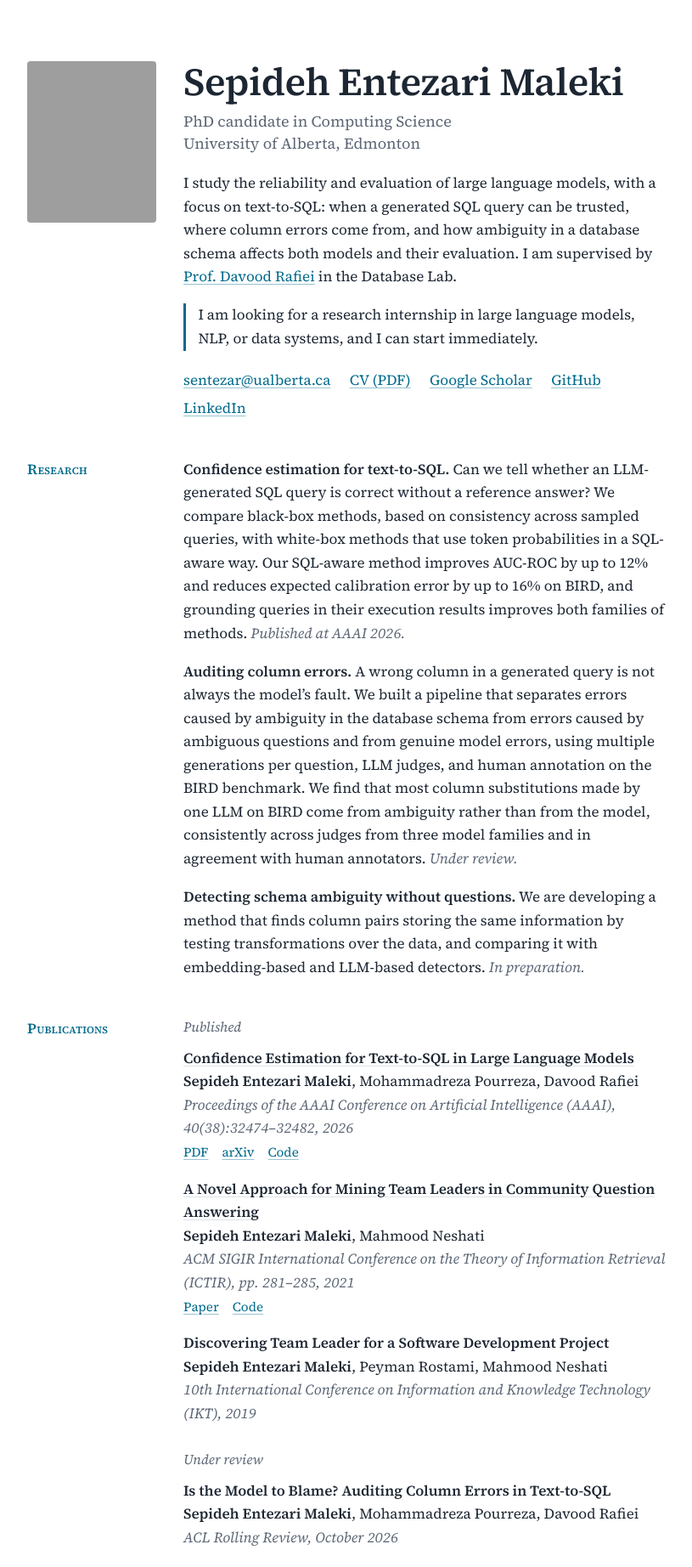
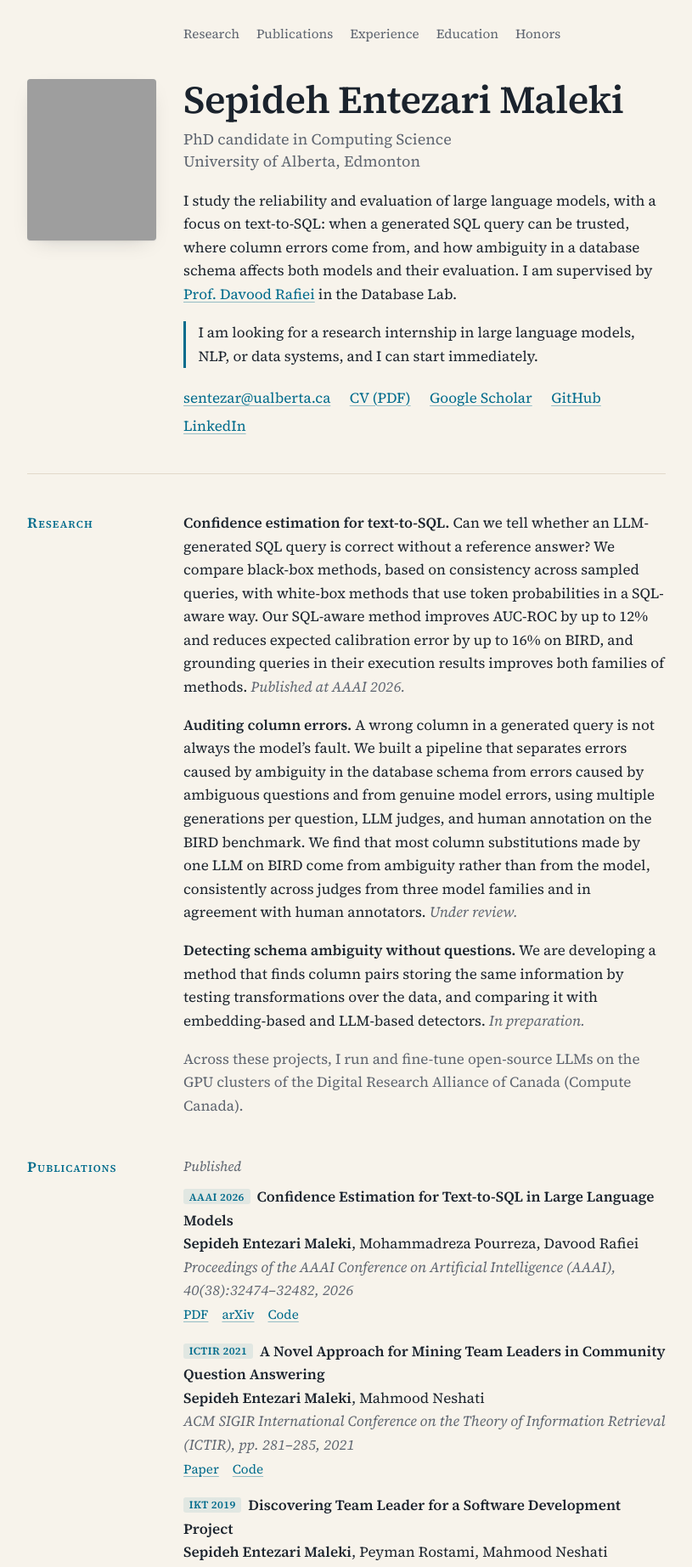
Before and after one commit to SepidehEntezari/sepidehentezari.github.io, a plain HTML site: page index.html in a window 1280 px wide. Shown: the top 1844 px of the page at 85% size, without its empty margins (232-1047 px from the left). Drawn offline with Linux system fonts and the light colour scheme; grey boxes are pictures that could not be loaded.

Commit message:
Update index.html

```diff
--- a/index.html
+++ b/index.html
@@ -3,6 +3,8 @@
 <head>
 <meta charset="utf-8">
 <meta name="viewport" content="width=device-width, initial-scale=1">
+<meta name="theme-color" content="#F7F3EB" media="(prefers-color-scheme: light)">
+<meta name="theme-color" content="#15171A" media="(prefers-color-scheme: dark)">
 <title>Sepideh Entezari Maleki</title>
 <meta name="description" content="Sepideh Entezari Maleki, PhD candidate in Computing Science at the University of Alberta. Research on the reliability and evaluation of LLM-based text-to-SQL systems.">
 <meta property="og:title" content="Sepideh Entezari Maleki">
@@ -16,23 +18,23 @@
 <link href="https://fonts.googleapis.com/css2?family=Source+Serif+4:ital,opsz,wght@0,8..60,400;0,8..60,600;1,8..60,400&display=swap" rel="stylesheet">
 <style>
   :root {
-    --paper: #FFFFFF;
-    --ink: #1D2733;
-    --muted: #5B6675;
-    --rule: #DDE3E8;
+    --paper: #F7F3EB;
+    --ink: #1B232D;
+    --muted: #5E6570;
+    --rule: #E2D9CA;
     --accent: #006B8C;
-    --wash: #E8F2F5;
+    --wash: color-mix(in srgb, var(--accent) 9%, var(--paper));
     --margin-col: 9.5rem;
     color-scheme: light;
   }
   @media (prefers-color-scheme: dark) {
     :root {
-      --paper: #12191F;
-      --ink: #E4E9EE;
-      --muted: #9AA6B2;
-      --rule: #2A343D;
-      --accent: #63BCD8;
-      --wash: #17303A;
+      --paper: #15171A;
+      --ink: #ECE8E0;
+      --muted: #A39E95;
+      --rule: #2C2F34;
+      --accent: #6FC1D6;
+      --wash: color-mix(in srgb, var(--accent) 14%, var(--paper));
       color-scheme: dark;
     }
   }
@@ -70,8 +72,19 @@
   .page {
     max-width: 50rem;
     margin: 0 auto;
-    padding: 4.5rem 1.5rem 3rem;
+    padding: 1.75rem 1.5rem 3rem;
   }
+
+  .top-nav {
+    display: flex;
+    flex-wrap: wrap;
+    gap: 0.2rem 1.25rem;
+    margin: 0 0 2.5rem calc(var(--margin-col) + 2rem);
+    font-size: 0.95rem;
+  }
+  .top-nav a { color: var(--muted); text-decoration: none; }
+  .top-nav a:hover { color: var(--accent); text-decoration: underline; }
+  section[id], .row[aria-labelledby] { scroll-margin-top: 1.5rem; }
 
   /* Each block: section title in the left margin, content on the right (as in the CV). */
   .row {
@@ -87,12 +100,14 @@
     font-size: 1.0625rem;
     font-weight: 600;
     font-variant-caps: small-caps;
-    letter-spacing: 0.02em;
+    letter-spacing: 0.07em;
     color: var(--accent);
     line-height: 1.4;
   }
 
   /* Header */
+  header.row { padding-bottom: 2.6rem; border-bottom: 1px solid var(--rule); }
+  ::selection { background: color-mix(in srgb, var(--accent) 22%, var(--paper)); }
   .portrait {
     position: relative;
     width: var(--margin-col);
@@ -100,6 +115,7 @@
     border-radius: 4px;
     overflow: hidden;
     background: var(--wash);
+    box-shadow: 0 1px 2px rgba(27, 35, 45, 0.06), 0 8px 24px -12px rgba(27, 35, 45, 0.25);
   }
   .portrait img {
     position: absolute;
@@ -153,6 +169,7 @@
   .content p { margin: 0.75rem 0 0; max-width: 38em; }
 
   .thread + .thread { margin-top: 1.1rem; }
+  .content p.infra { margin-top: 1.1rem; color: var(--muted); }
   .thread-title { font-weight: 600; }
   .status { color: var(--muted); font-style: italic; }
 
@@ -174,8 +191,21 @@
   ul.entries.compact > li + li { margin-top: 0.4rem; }
 
   .pub-title { font-weight: 600; line-height: 1.4; }
-  .pub-title a { color: inherit; text-decoration-color: var(--rule); }
-  .pub-title a:hover { color: var(--accent); text-decoration-color: var(--accent); }
+  .venue-tag {
+    display: inline-block;
+    margin-right: 0.5rem;
+    padding: 0.02rem 0.42rem;
+    border-radius: 3px;
+    background: var(--wash);
+    color: var(--accent);
+    font-size: 0.78rem;
+    font-weight: 600;
+    letter-spacing: 0.03em;
+    white-space: nowrap;
+    vertical-align: 0.12em;
+  }
+  .pub-title a { color: inherit; text-decoration: none; }
+  .pub-title a:hover { color: var(--accent); text-decoration: underline; text-decoration-color: var(--accent); }
   .authors, .venue { display: block; }
   .authors b { font-weight: 600; }
   .venue { font-style: italic; color: var(--muted); }
@@ -206,7 +236,8 @@
   }
 
   @media (max-width: 40rem) {
-    .page { padding-top: 2.5rem; }
+    .page { padding-top: 1.25rem; }
+    .top-nav { margin: 0 0 1.75rem; }
     .row { grid-template-columns: 1fr; }
     .row + .row { margin-top: 2.25rem; }
     .margin-title { margin-bottom: 0.6rem; }
@@ -215,12 +246,21 @@
   }
 
   @media (prefers-reduced-motion: no-preference) {
+    html { scroll-behavior: smooth; }
     a { transition: text-decoration-color 120ms ease, color 120ms ease; }
   }
 </style>
 </head>
 <body>
 <main class="page">
+
+  <nav class="top-nav" aria-label="Sections">
+    <a href="#research">Research</a>
+    <a href="#publications">Publications</a>
+    <a href="#experience">Experience</a>
+    <a href="#education">Education</a>
+    <a href="#honors">Honors</a>
+  </nav>
 
   <header class="row">
     <div>
@@ -262,6 +302,7 @@
         We are developing a method that finds column pairs storing the same information by testing transformations over the data, and comparing it with embedding-based and LLM-based detectors.
         <span class="status">In preparation.</span>
       </div>
+      <p class="infra">Across these projects, I run and fine-tune open-source LLMs on the GPU clusters of the Digital Research Alliance of Canada (Compute Canada).</p>
     </div>
   </section>
 
@@ -271,7 +312,7 @@
       <h3>Published</h3>
       <ol class="pubs">
         <li>
-          <span class="pub-title"><a href="https://doi.org/10.1609/aaai.v40i38.40523">Confidence Estimation for Text-to-SQL in Large Language Models</a></span>
+          <span class="pub-title"><span class="venue-tag">AAAI 2026</span><a href="https://doi.org/10.1609/aaai.v40i38.40523">Confidence Estimation for Text-to-SQL in Large Language Models</a></span>
           <span class="authors"><b>Sepideh Entezari Maleki</b>, Mohammadreza Pourreza, Davood Rafiei</span>
           <span class="venue">Proceedings of the AAAI Conference on Artificial Intelligence (AAAI), 40(38):32474–32482, 2026</span>
           <span class="pub-links">
@@ -281,7 +322,7 @@
           </span>
         </li>
         <li>
-          <span class="pub-title"><a href="https://doi.org/10.1145/3471158.3472230">A Novel Approach for Mining Team Leaders in Community Question Answering</a></span>
+          <span class="pub-title"><span class="venue-tag">ICTIR 2021</span><a href="https://doi.org/10.1145/3471158.3472230">A Novel Approach for Mining Team Leaders in Community Question Answering</a></span>
           <span class="authors"><b>Sepideh Entezari Maleki</b>, Mahmood Neshati</span>
           <span class="venue">ACM SIGIR International Conference on the Theory of Information Retrieval (ICTIR), pp. 281–285, 2021</span>
           <span class="pub-links">
@@ -290,7 +331,7 @@
           </span>
         </li>
         <li>
-          <span class="pub-title">Discovering Team Leader for a Software Development Project</span>
+          <span class="pub-title"><span class="venue-tag">IKT 2019</span>Discovering Team Leader for a Software Development Project</span>
           <span class="authors"><b>Sepideh Entezari Maleki</b>, Peyman Rostami, Mahmood Neshati</span>
           <span class="venue">10th International Conference on Information and Knowledge Technology (IKT), 2019</span>
         </li>
@@ -299,7 +340,7 @@
       <h3>Under review</h3>
       <ol class="pubs">
         <li>
-          <span class="pub-title">Is the Model to Blame? Auditing Column Errors in Text-to-SQL</span>
+          <span class="pub-title"><span class="venue-tag">ARR 2026</span>Is the Model to Blame? Auditing Column Errors in Text-to-SQL</span>
           <span class="authors"><b>Sepideh Entezari Maleki</b>, Mohammadreza Pourreza, Davood Rafiei</span>
           <span class="venue">ACL Rolling Review, October 2026</span>
         </li>
@@ -308,7 +349,7 @@
       <h3>Preprints</h3>
       <ol class="pubs">
         <li>
-          <span class="pub-title">Leader Finding: A New Variation of Expert Finding in Community Question Answering</span>
+          <span class="pub-title"><span class="venue-tag">arXiv 2026</span>Leader Finding: A New Variation of Expert Finding in Community Question Answering</span>
           <span class="authors"><b>Sepideh Entezari Maleki</b>, Mahmood Neshati</span>
           <span class="venue">arXiv preprint, 2026. Extended version of the ICTIR 2021 paper above.</span>
         </li>
@@ -322,7 +363,6 @@
       <ul class="entries">
         <li>
           <span class="entry-head"><span><strong>PhD Researcher</strong>, Database Lab, University of Alberta</span><span class="when">2022 – present</span></span>
-          <span class="entry-detail">LLM pipelines for text-to-SQL: multi-sample generation, LLM-as-judge with human validation, and evaluation sets built with human annotation. Ran and fine-tuned open-source LLMs on the GPU clusters of the Digital Research Alliance of Canada (Compute Canada).</span>
         </li>
         <li>
           <span class="entry-head"><span><strong>Research Intern</strong>, Scotiabank (NLP Lab, University of Alberta)</span><span class="when">Sep 2022 – Apr 2023</span></span>
```
